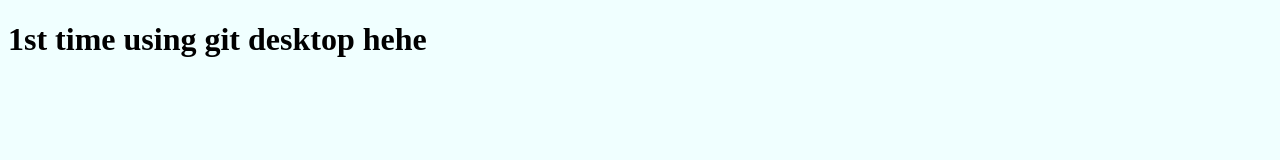
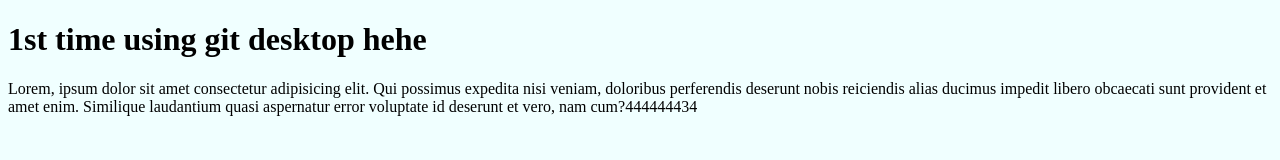
Before and after one commit to shazid481/my-1st-git-dekstop-website-repo, a plain HTML site: page index.html in a window 1280 px wide. Drawn offline with Linux system fonts and the light colour scheme.

Commit message:
2nd time changed

```diff
--- a/index.html
+++ b/index.html
@@ -8,5 +8,6 @@
 </head>
 <body>
     <h1>1st time using git desktop hehe</h1>
+    <p>Lorem, ipsum dolor sit amet consectetur adipisicing elit. Qui possimus expedita nisi veniam, doloribus perferendis deserunt nobis reiciendis alias ducimus impedit libero obcaecati sunt provident et amet enim. Similique laudantium quasi aspernatur error voluptate id deserunt et vero, nam cum?444444434</p>
 </body>
 </html>
```
Also changed, not shown: 1 other file.
